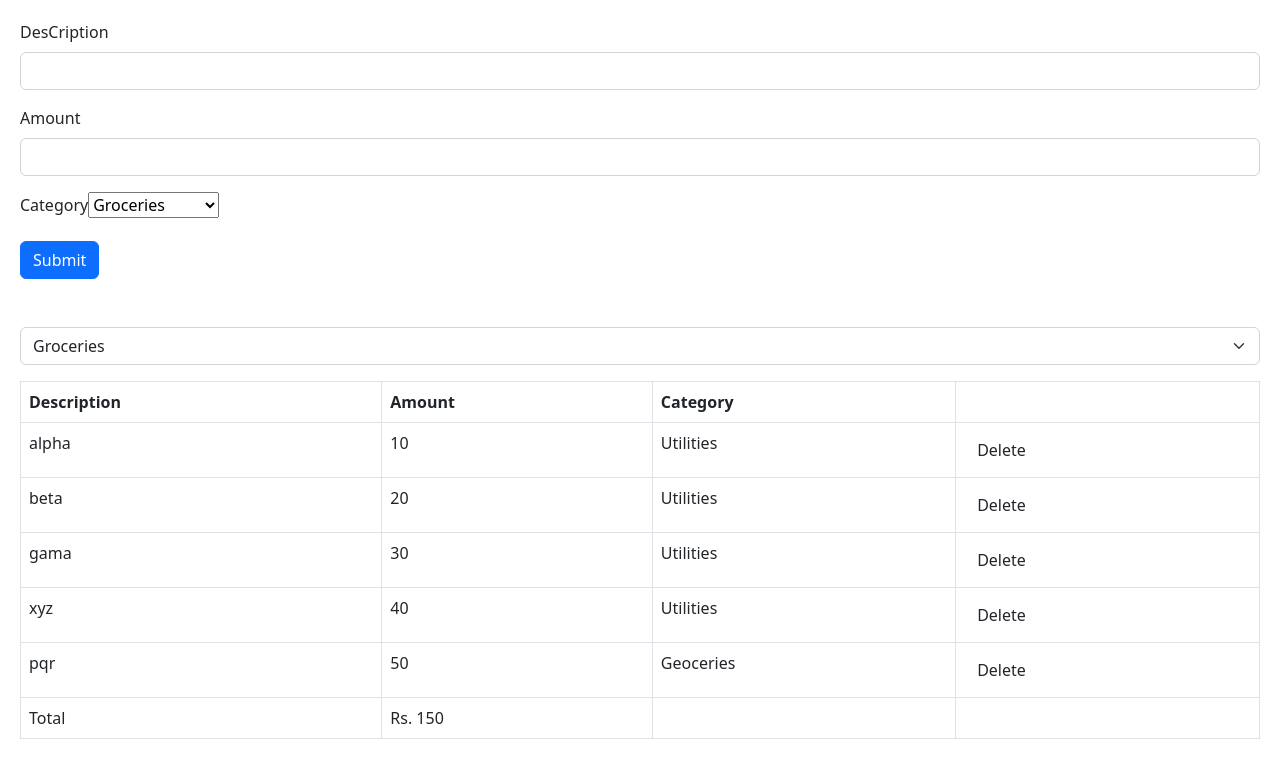
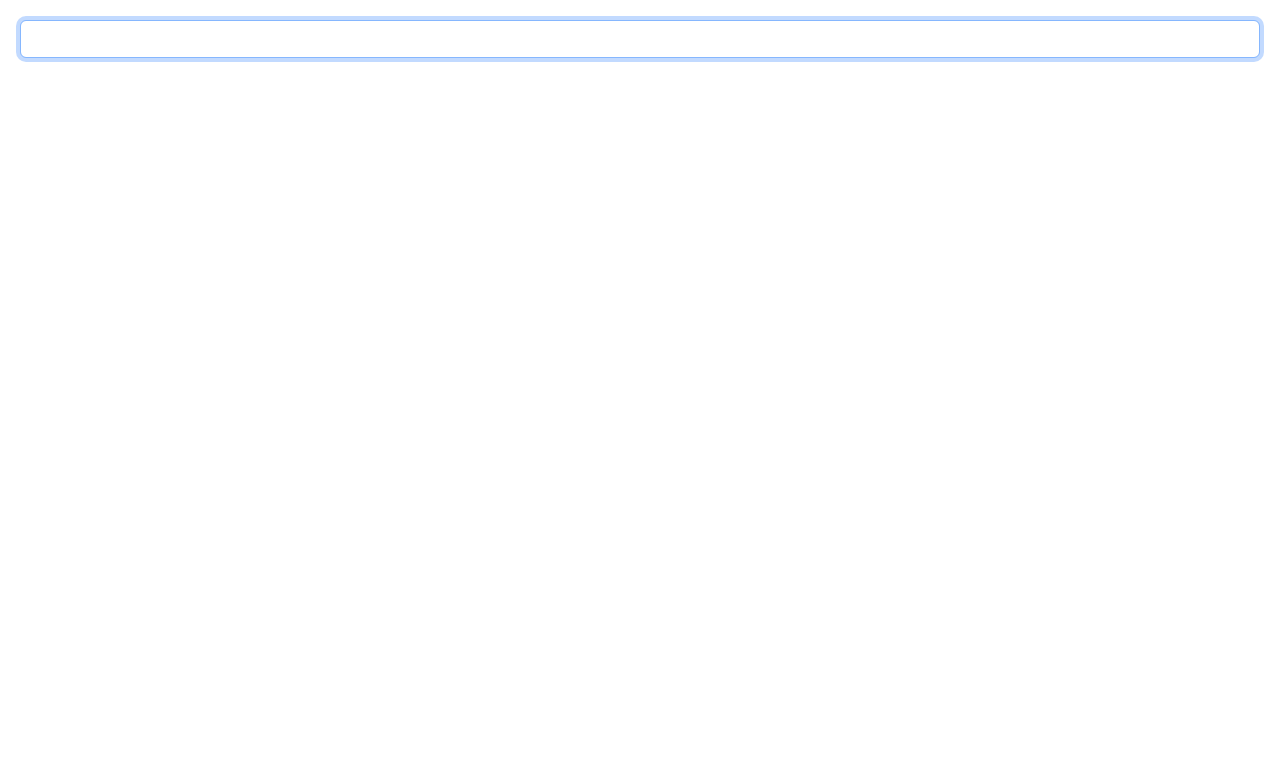
Before and after one commit to yogeshbpatil/react-app, a React (Vite) app: page / in a window 1280 px wide. Shown: the top 778 px of the page. Built offline with nearby package versions, Linux system fonts and the light colour scheme; the HTML template or start-up script is replaced by a standard one.

Commit message:
understanding useEffect 7.2

```diff
--- a/src/App.tsx
+++ b/src/App.tsx
@@ -1,41 +1,16 @@
-import { useState } from "react";
-import ExpenseList from "./expense-tracker/components/ExpenseList";
-import ExpenseFilter from "./expense-tracker/components/ExpenseFilter";
-import ExpenseForm from "./expense-tracker/components/ExpenseForm";
-// import categories from "./expense-tracker/categories";
+import { useEffect, useRef } from "react";
+
 function App() {
-  const [selectedCategory, setSelectedCategory] = useState("");
-  const [expenses, setExpenses] = useState([
-    { id: 1, description: "alpha", amount: 10, category: "Utilities" },
-    { id: 2, description: "beta", amount: 20, category: "Utilities" },
-    { id: 3, description: "gama", amount: 30, category: "Utilities" },
-    { id: 4, description: "xyz", amount: 40, category: "Utilities" },
-    { id: 5, description: "pqr", amount: 50, category: "Geoceries" },
-  ]);
-  const visibleExpenses = selectedCategory
-    ? expenses.filter((e) => e.category === selectedCategory)
-    : expenses;
+  const ref = useRef<HTMLInputElement>(null);
+  useEffect(() => {
+    if (ref.current) ref.current.focus();
+  });
+  useEffect(() => {
+    document.title = "My App";
+  });
   return (
     <div>
-      <div className="mb-5">
-        <ExpenseForm
-          onSubmit={(expense) =>
-            setExpenses([...expenses, { ...expense, id: expenses.length + 1 }])
-          }
-        />
-      </div>
-      <div>
-        <div className="mb-3">
-          <ExpenseFilter
-            onSelectCategory={(category) => setSelectedCategory(category)}
-          />
-        </div>
-
-        <ExpenseList
-          expenses={visibleExpenses}
-          onDelete={(id) => setExpenses(expenses.filter((e) => e.id != id))}
-        />
-      </div>
+      <input ref={ref} type="text" className="form-control"></input>
     </div>
   );
 }
```
